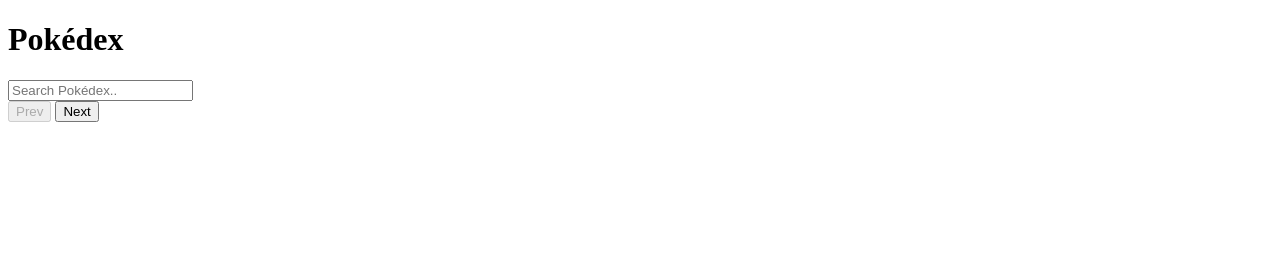
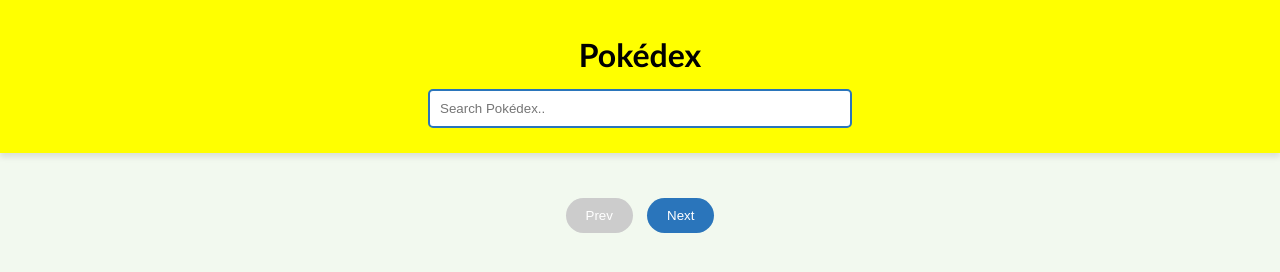
Before and after one commit to Jayashree-25/Pokedex, a plain HTML site: page index.html in a window 1280 px wide. Drawn offline with Linux system fonts and the light colour scheme.

Commit message:
css done

```diff
--- a/index.html
+++ b/index.html
@@ -11,7 +11,7 @@
 <body>
     <header>
         <h1>Pokédex</h1>
-        <input type="text" placeholder="Search Pokédex..">
+        <input type="text" id="search" placeholder="Search Pokédex..">
     </header>
 
     <main>
--- a/style.css
+++ b/style.css
@@ -0,0 +1,47 @@
+body{
+    font-family: 'Trebuchet MS', 'Lucida Sans Unicode', 'Lucida Grande', 'Lucida Sans', Arial, sans-serif;
+    text-align: center;
+    background-color: rgb(242, 249, 239);
+    margin: 0;
+    padding: 0;
+}
+header{
+    background-color: yellow;
+    padding: 25px;
+    box-shadow: 0 4px 6px rgba(0, 0, 0, 0.1);;
+}
+h1{
+    margin:10px;
+}
+#search{
+    border-radius: 5px;
+    padding: 10px;
+    margin-top: 5px;
+    width: 50%;
+    max-width: 400px;
+    border: 2px solid #2a75bb;
+}
+main{
+    display: flex;
+    justify-content: center;
+    padding: 20px;
+}
+#pokedox{
+    display: grid;
+    grid-template-columns: repeat(auto-fill, minmax(150px, 1fr));
+    gap: 15px;
+    max-width: 800px;
+}
+button{
+    padding: 10px 20px;
+    margin: 5px;
+    border-radius: 20px;
+    background-color: #2a75bb;
+    color: #ffffff;
+    cursor: pointer;
+    border: none;
+}
+button:disabled{
+    background-color: #ccc;
+    cursor: not-allowed;
+}
```
